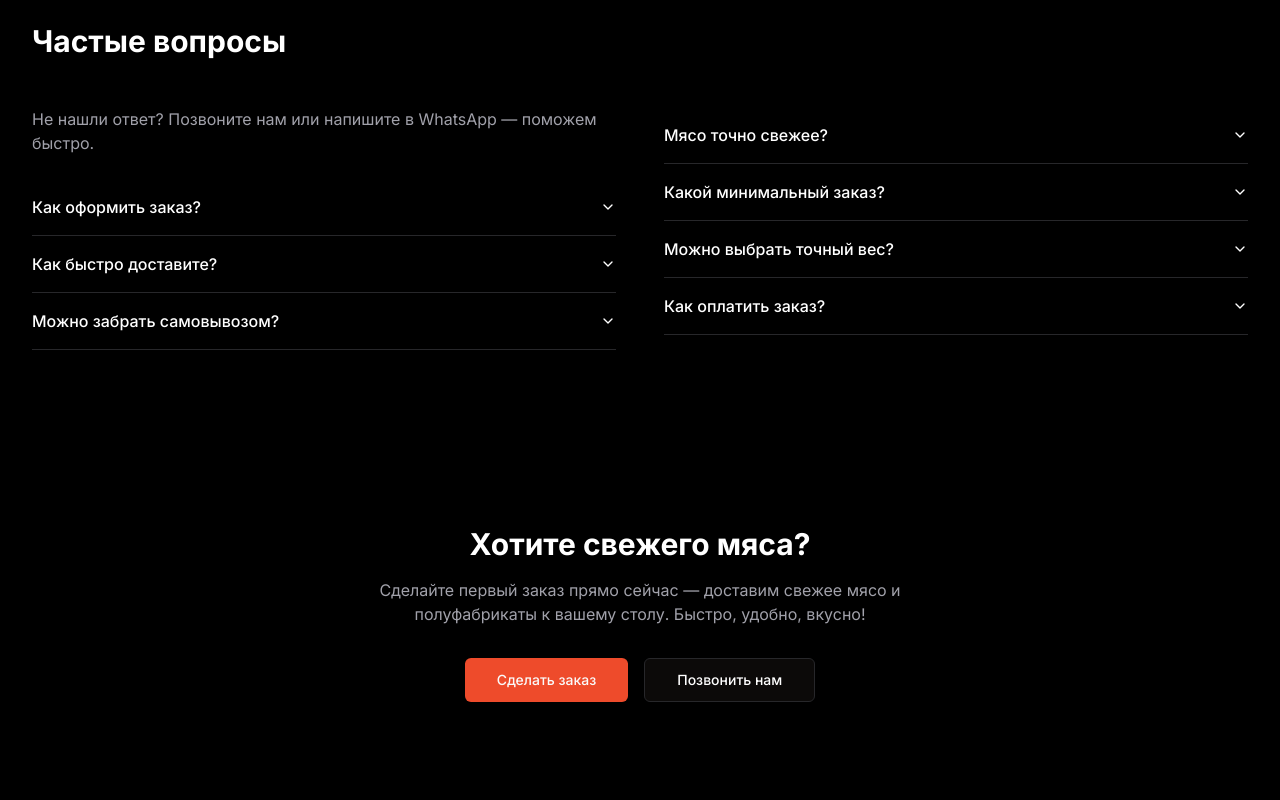
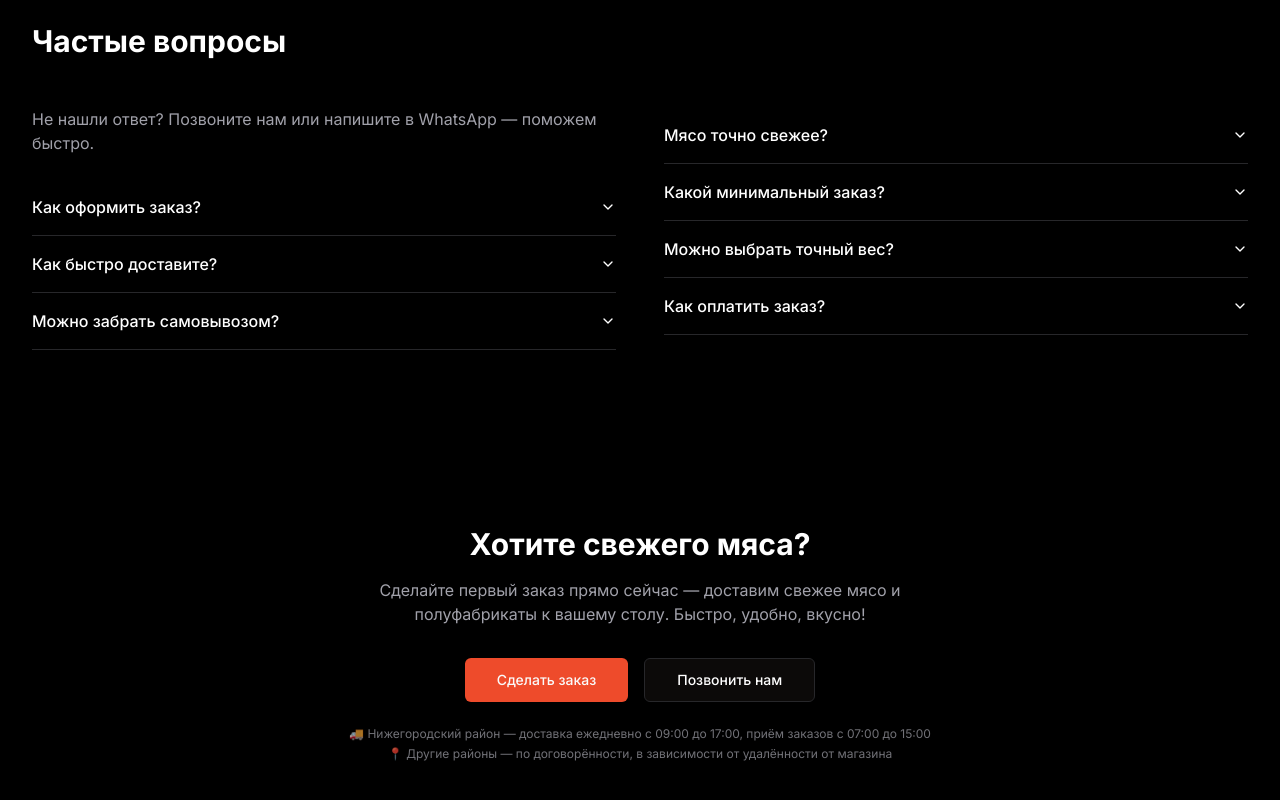
Before and after one commit to pr-poehali-dev/smart-home-automation-53, a React (Vite) app: page / in a window 1280 px wide. Shown: the part 3910-4710 px from the top of the page. Built offline with nearby package versions, Linux system fonts and the light colour scheme; grey boxes are pictures that could not be loaded.

Commit message:
Добавлена информация о доставке

```diff
--- a/src/components/CtaSection.tsx
+++ b/src/components/CtaSection.tsx
@@ -15,6 +15,10 @@ export function CtaSection() {
           Позвонить нам
         </Button>
       </div>
+      <div className="mt-6 text-xs text-muted-foreground/70 space-y-1">
+        <p>🚚 Нижегородский район — доставка ежедневно с 09:00 до 17:00, приём заказов с 07:00 до 15:00</p>
+        <p>📍 Другие районы — по договорённости, в зависимости от удалённости от магазина</p>
+      </div>
     </section>
   )
 }
```
